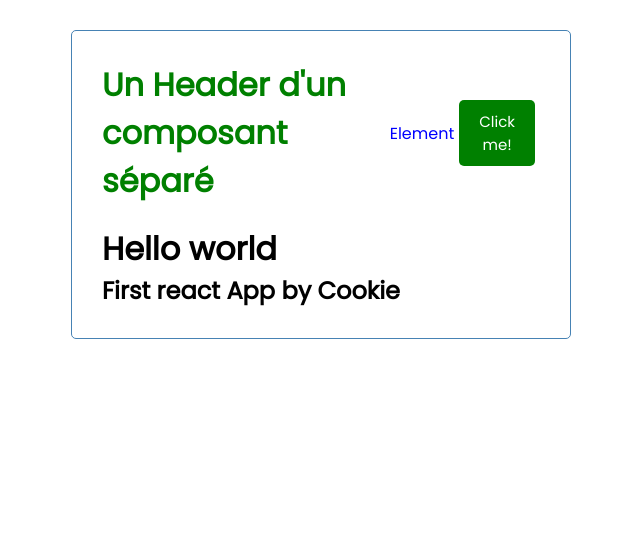
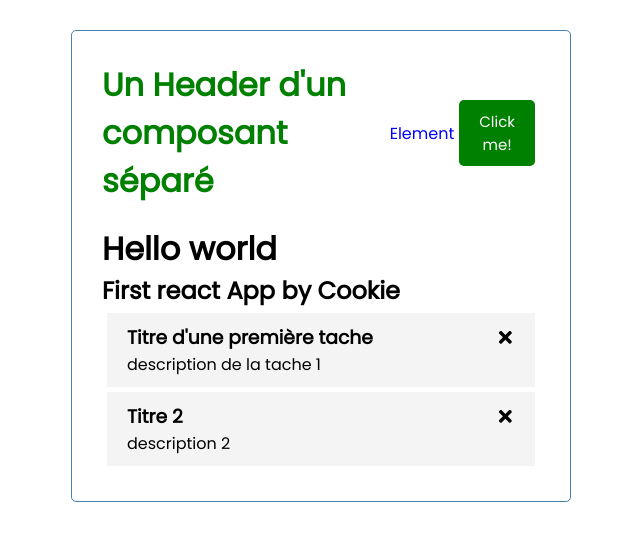
Before and after one commit to TitouanChvn/React_test, a React (Create React App) app in the folder react_test/: page / in a window 1280 px wide. Shown: the top 540 px of the page, without its empty margins (319-959 px from the left). Built offline with nearby package versions, Linux system fonts and the light colour scheme.

Commit message:
new elements

```diff
--- a/react_test/package.json
+++ b/react_test/package.json
@@ -8,6 +8,8 @@
     "@testing-library/user-event": "^13.5.0",
     "react": "^18.2.0",
     "react-dom": "^18.2.0",
+    "react-icon": "^1.0.0",
+    "react-icons": "^4.6.0",
     "react-scripts": "5.0.1",
     "web-vitals": "^2.1.4"
   },
--- a/react_test/src/App.js
+++ b/react_test/src/App.js
@@ -1,6 +1,22 @@
 import Header from "./components/Header";
+import Tasks from "./components/Tasks";
+import {useState} from 'react'
 
 function App() {
+  const [tasks,setTasks] = useState([{
+    id : 1,
+    text : "Titre d'une première tache",
+    valeur: true,
+    content : "description de la tache 1",
+  },
+  {
+    id: 2,
+    text : "Titre 2",
+    valeur: false,
+    content: "description 2",
+  }])
+
+
   const name1 = 'Cookie'
 
 
@@ -11,6 +27,7 @@
         <h2> First react App by {name1}</h2>
 
 
+      <Tasks tasks={tasks}/>
 
 
     </div>
--- /dev/null
+++ b/react_test/src/components/Task.js
@@ -0,0 +1,12 @@
+import {FaTimes} from 'react-icons/fa'
+
+const Task = ({task}) => {
+  return (
+    <div className="task">
+       <h3>{task.text} <FaTimes style={{cursor: 'pointer'}}/></h3>
+       <p>{task.content}</p>
+    </div>
+  )
+}
+
+export default Task
--- /dev/null
+++ b/react_test/src/components/Tasks.js
@@ -0,0 +1,26 @@
+import Task from "./Task"
+
+/*const tasks =
+[{
+    id : 1,
+    text : "Coucou1",
+    valeur: true,
+},
+{
+    id: 2,
+    text : "coucou2",
+    valeur: false,
+}]
+*/
+const Tasks = ({tasks}) => {
+
+  return (
+    <div>
+      {tasks.map((task)=>(
+      <Task key={task.id} task={task}/>
+      ))}
+    </div>
+  )
+}
+
+export default Tasks
```
Also changed, not shown: 1 other file (tests, documents, lock files or other folders).
